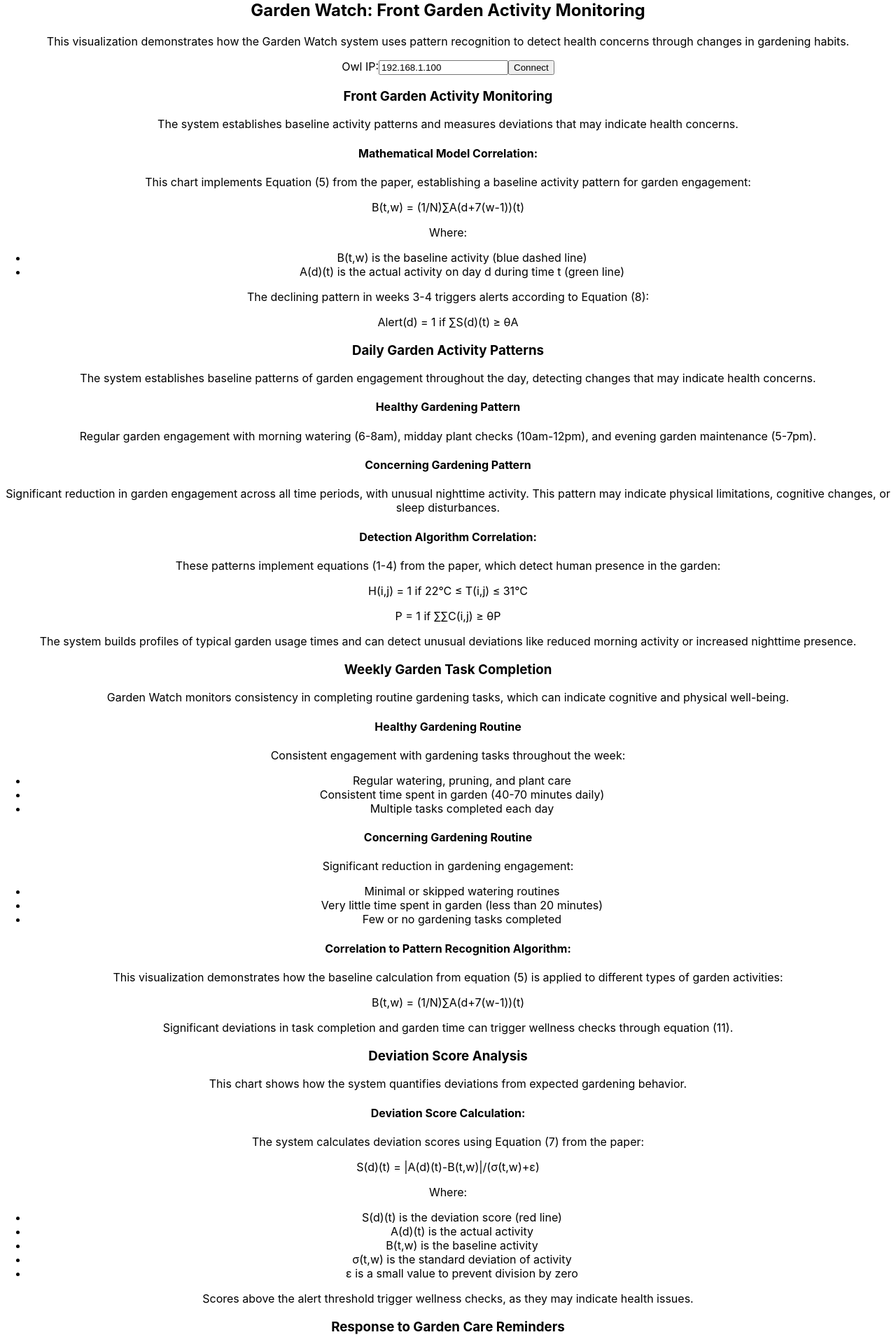
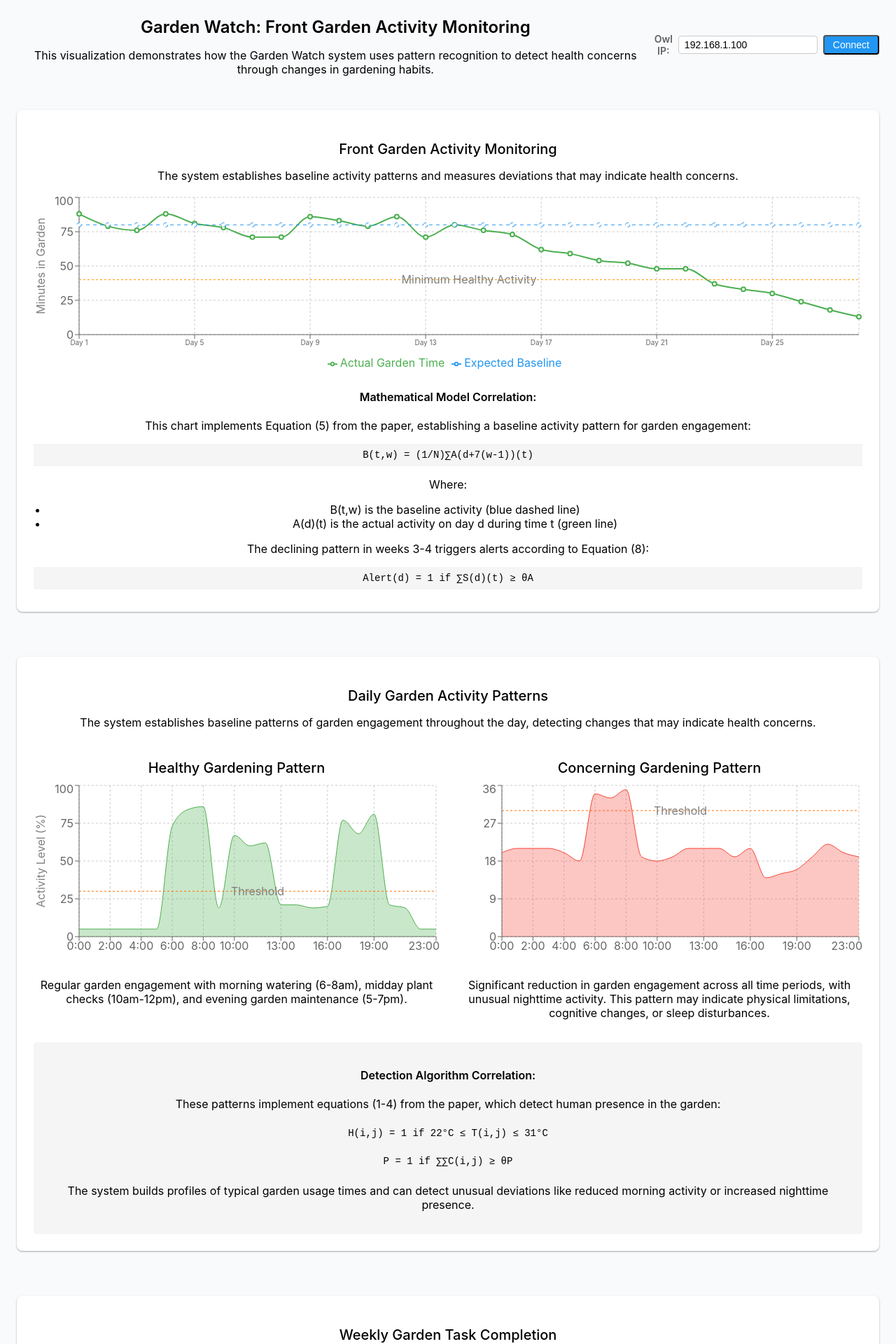
Before and after one commit to anh0001/esp32-owl-companion, a React (Create React App) app in the folder garden-watch-client/: page / in a window 1280 px wide. Shown: the part 20-1940 px from the top of the page at 70% size. Built offline with nearby package versions, Linux system fonts and the light colour scheme.

Commit message:
Add initial CSS styles for GardenWatchClient layout and components

```diff
--- /dev/null
+++ b/garden-watch-client/src/GardenWatchClient.css
@@ -0,0 +1,164 @@
+/* GardenWatchClient.css */
+.garden-watch-container {
+    display: flex;
+    flex-direction: column;
+    gap: 2rem;
+    padding: 1.5rem;
+    background-color: #f9fafb;
+  }
+
+  .header-container {
+    display: flex;
+    justify-content: space-between;
+    align-items: center;
+  }
+
+  .card {
+    background-color: white;
+    padding: 1.5rem;
+    border-radius: 0.5rem;
+    box-shadow: 0 1px 3px rgba(0, 0, 0, 0.12), 0 1px 2px rgba(0, 0, 0, 0.24);
+    margin-bottom: 2rem;
+  }
+
+  .title {
+    font-size: 1.5rem;
+    font-weight: 600;
+    margin-bottom: 1rem;
+  }
+
+  .subtitle {
+    font-size: 1.25rem;
+    font-weight: 500;
+    margin-bottom: 0.5rem;
+  }
+
+  .grid-container {
+    display: grid;
+    grid-template-columns: 1fr;
+    gap: 1.5rem;
+  }
+
+  @media (min-width: 768px) {
+    .grid-container {
+      grid-template-columns: 1fr 1fr;
+    }
+  }
+
+  .chart-container {
+    height: 16rem;
+  }
+
+  .large-chart-container {
+    height: 20rem;
+  }
+
+  .text-box {
+    margin-top: 1.5rem;
+  }
+
+  .alert-box {
+    background-color: #ffebee;
+    border: 1px solid #ffcdd2;
+    color: #b71c1c;
+    padding: 1rem;
+    border-radius: 0.25rem;
+    position: relative;
+  }
+
+  .info-box {
+    background-color: #f5f5f5;
+    padding: 1rem;
+    border-radius: 0.25rem;
+    margin-top: 1rem;
+  }
+
+  .loading-container {
+    display: flex;
+    align-items: center;
+    justify-content: center;
+    height: 16rem;
+  }
+
+  .loading-content {
+    text-align: center;
+  }
+
+  .loading-spinner {
+    display: inline-block;
+    width: 2rem;
+    height: 2rem;
+    border: 4px solid #e0e0e0;
+    border-top: 4px solid #2196f3;
+    border-radius: 50%;
+    animation: spin 1s linear infinite;
+  }
+
+  @keyframes spin {
+    0% { transform: rotate(0deg); }
+    100% { transform: rotate(360deg); }
+  }
+
+  .healthy-text {
+    color: #388e3c;
+  }
+
+  .concerning-text {
+    color: #d32f2f;
+  }
+
+  .list {
+    list-style-type: disc;
+    padding-left: 1.25rem;
+  }
+
+  .list-item {
+    margin-bottom: 0.25rem;
+  }
+
+  .form-container {
+    display: flex;
+    align-items: center;
+    gap: 0.5rem;
+  }
+
+  .input-field {
+    border: 1px solid #ccc;
+    border-radius: 0.25rem;
+    padding: 0.25rem 0.5rem;
+    font-size: 0.875rem;
+  }
+
+  .button {
+    background-color: #2196f3;
+    color: white;
+    padding: 0.25rem 0.75rem;
+    border-radius: 0.25rem;
+    font-size: 0.875rem;
+    cursor: pointer;
+  }
+
+  .button:hover {
+    background-color: #1976d2;
+  }
+
+  .code-block {
+    background-color: #f5f5f5;
+    padding: 0.5rem;
+    font-family: monospace;
+    margin: 0.5rem 0;
+    font-size: 0.875rem;
+  }
+
+  .small-text {
+    font-size: 0.875rem;
+    color: #616161;
+  }
+
+  .italic-text {
+    font-style: italic;
+  }
+
+  .bold-text {
+    font-weight: 600;
+  }
--- a/garden-watch-client/src/GardenWatchClient.js
+++ b/garden-watch-client/src/GardenWatchClient.js
@@ -1,5 +1,6 @@
 import React, { useState, useEffect, useCallback } from 'react';
 import { LineChart, Line, BarChart, Bar, XAxis, YAxis, CartesianGrid, Tooltip, Legend, ReferenceLine, ResponsiveContainer, AreaChart, Area } from 'recharts';
+import './GardenWatchClient.css'; // added CSS import
 
 const GardenWatchClient = () => {
   // State for the different data types
@@ -182,7 +183,7 @@ const GardenWatchClient = () => {
       setError('Failed to fetch data from the Garden Watch system. Please check the connection and try again.');
       setLoading(false);
     }
-  }, [generateGardenActivityData, generateDailyActivityData, generateWeeklyGardeningData, generateReminderData]);
+  }, [generateGardenActivityData, generateDailyActivityData, generateWeeklyGardeningData, generateReminderData, owlIp]);
 
   // Fetch data on component mount and when owl IP changes
   useEffect(() => {
@@ -190,7 +191,7 @@ const GardenWatchClient = () => {
     // In a real app, you might want to set up a refresh interval
     // const interval = setInterval(fetchData, 60000); // Refresh every minute
     // return () => clearInterval(interval);
-  }, [fetchData, owlIp]);
+  }, [fetchData]);
 
   // Handle form submission for IP address
   const handleSubmit = (e) => {
@@ -200,10 +201,10 @@ const GardenWatchClient = () => {
 
   if (loading) {
     return (
-      <div className="flex items-center justify-center h-64">
-        <div className="text-center">
-          <div className="inline-block animate-spin rounded-full h-8 w-8 border-4 border-blue-500 border-t-transparent"></div>
-          <p className="mt-2 text-gray-700">Loading data from Garden Watch system...</p>
+      <div className="loading-container">
+        <div className="loading-content">
+          <div className="loading-spinner"></div>
+          <p>Loading data from Garden Watch system...</p>
         </div>
       </div>
     );
@@ -211,32 +212,32 @@ const GardenWatchClient = () => {
 
   if (error) {
     return (
-      <div className="bg-red-100 border border-red-400 text-red-700 px-4 py-3 rounded relative" role="alert">
-        <strong className="font-bold">Error!</strong>
-        <span class="block sm:inline"> {error}</span>
+      <div className="alert-box" role="alert">
+        <strong className="bold-text">Error!</strong>
+        <span> {error}</span>
       </div>
     );
   }
 
   return (
-    <div className="flex flex-col gap-8 p-6 bg-gray-50">
-      <div className="flex justify-between items-center">
+    <div className="garden-watch-container">
+      <div className="header-container">
         <div>
-          <h2 className="text-2xl font-bold mb-4">Garden Watch: Front Garden Activity Monitoring</h2>
-          <p className="mb-2">This visualization demonstrates how the Garden Watch system uses pattern recognition to detect health concerns through changes in gardening habits.</p>
+          <h2 className="title">Garden Watch: Front Garden Activity Monitoring</h2>
+          <p>This visualization demonstrates how the Garden Watch system uses pattern recognition to detect health concerns through changes in gardening habits.</p>
         </div>
-        <form onSubmit={handleSubmit} className="flex items-center space-x-2">
-          <label className="text-sm font-medium">Owl IP:</label>
+        <form onSubmit={handleSubmit} className="form-container">
+          <label className="small-text bold-text">Owl IP:</label>
           <input
             type="text"
             value={owlIp}
             onChange={e => setOwlIp(e.target.value)}
-            className="border rounded px-2 py-1 text-sm"
+            className="input-field"
             placeholder="192.168.1.100"
           />
           <button
             type="submit"
-            className="bg-blue-500 text-white px-3 py-1 rounded text-sm hover:bg-blue-600"
+            className="button"
           >
             Connect
           </button>
@@ -244,11 +245,11 @@ const GardenWatchClient = () => {
       </div>
 
       {/* Activity and Deviation Chart */}
-      <div className="bg-white p-6 rounded-lg shadow">
-        <h3 className="text-xl font-semibold mb-4">Front Garden Activity Monitoring</h3>
-        <p className="mb-4">The system establishes baseline activity patterns and measures deviations that may indicate health concerns.</p>
+      <div className="card">
+        <h3 className="subtitle">Front Garden Activity Monitoring</h3>
+        <p>The system establishes baseline activity patterns and measures deviations that may indicate health concerns.</p>
 
-        <div className="h-80">
+        <div className="chart-container">
           <ResponsiveContainer width="100%" height="100%">
             <LineChart data={gardenActivityData}>
               <CartesianGrid strokeDasharray="3 3" />
@@ -263,29 +264,29 @@ const GardenWatchClient = () => {
           </ResponsiveContainer>
         </div>
 
-        <div className="mt-6">
-          <h4 className="font-medium mb-2">Mathematical Model Correlation:</h4>
+        <div className="text-box">
+          <h4 className="bold-text">Mathematical Model Correlation:</h4>
           <p>This chart implements Equation (5) from the paper, establishing a baseline activity pattern for garden engagement:</p>
-          <p className="bg-gray-100 p-2 font-mono mt-2 mb-4">B(t,w) = (1/N)∑A(d+7(w-1))(t)</p>
+          <p className="code-block">B(t,w) = (1/N)∑A(d+7(w-1))(t)</p>
           <p>Where:</p>
-          <ul className="list-disc pl-6 mt-2">
+          <ul className="list">
             <li>B(t,w) is the baseline activity (blue dashed line)</li>
             <li>A(d)(t) is the actual activity on day d during time t (green line)</li>
           </ul>
           <p className="mt-4">The declining pattern in weeks 3-4 triggers alerts according to Equation (8):</p>
-          <p className="bg-gray-100 p-2 font-mono mt-2">Alert(d) = 1 if ∑S(d)(t) ≥ θA</p>
+          <p className="code-block">Alert(d) = 1 if ∑S(d)(t) ≥ θA</p>
         </div>
       </div>
 
       {/* Daily Garden Activity Patterns */}
-      <div className="bg-white p-6 rounded-lg shadow">
-        <h3 className="text-xl font-semibold mb-4">Daily Garden Activity Patterns</h3>
-        <p className="mb-4">The system establishes baseline patterns of garden engagement throughout the day, detecting changes that may indicate health concerns.</p>
+      <div className="card">
+        <h3 className="subtitle">Daily Garden Activity Patterns</h3>
+        <p>The system establishes baseline patterns of garden engagement throughout the day, detecting changes that may indicate health concerns.</p>
 
-        <div className="grid grid-cols-1 md:grid-cols-2 gap-6">
+        <div className="grid-container">
           <div>
-            <h4 className="text-lg font-medium mb-2 text-green-700">Healthy Gardening Pattern</h4>
-            <div className="h-64">
+            <h4 className="subtitle">Healthy Gardening Pattern</h4>
+            <div className="chart-container">
               <ResponsiveContainer width="100%" height="100%">
                 <AreaChart data={dailyPatterns.healthy}>
                   <CartesianGrid strokeDasharray="3 3" />
@@ -297,12 +298,12 @@ const GardenWatchClient = () => {
                 </AreaChart>
               </ResponsiveContainer>
             </div>
-            <p className="mt-2 text-sm text-gray-600">Regular garden engagement with morning watering (6-8am), midday plant checks (10am-12pm), and evening garden maintenance (5-7pm).</p>
+            <p className="text-box">Regular garden engagement with morning watering (6-8am), midday plant checks (10am-12pm), and evening garden maintenance (5-7pm).</p>
           </div>
 
           <div>
-            <h4 className="text-lg font-medium mb-2 text-red-700">Concerning Gardening Pattern</h4>
-            <div className="h-64">
+            <h4 className="subtitle">Concerning Gardening Pattern</h4>
+            <div className="chart-container">
               <ResponsiveContainer width="100%" height="100%">
                 <AreaChart data={dailyPatterns.current}>
                   <CartesianGrid strokeDasharray="3 3" />
@@ -315,27 +316,27 @@ const GardenWatchClient = () => {
                 </AreaChart>
               </ResponsiveContainer>
             </div>
-            <p className="mt-2 text-sm text-gray-600">Significant reduction in garden engagement across all time periods, with unusual nighttime activity. This pattern may indicate physical limitations, cognitive changes, or sleep disturbances.</p>
+            <p className="text-box">Significant reduction in garden engagement across all time periods, with unusual nighttime activity. This pattern may indicate physical limitations, cognitive changes, or sleep disturbances.</p>
           </div>
         </div>
-        <div className="mt-4 bg-gray-100 p-4 rounded">
-          <h4 className="font-medium mb-2">Detection Algorithm Correlation:</h4>
+        <div className="info-box">
+          <h4 className="bold-text">Detection Algorithm Correlation:</h4>
           <p>These patterns implement equations (1-4) from the paper, which detect human presence in the garden:</p>
-          <p className="bg-gray-100 p-2 font-mono mt-2 mb-2">H(i,j) = 1 if 22°C ≤ T(i,j) ≤ 31°C</p>
-          <p className="bg-gray-100 p-2 font-mono mb-2">P = 1 if ∑∑C(i,j) ≥ θP</p>
+          <p className="code-block">H(i,j) = 1 if 22°C ≤ T(i,j) ≤ 31°C</p>
+          <p className="code-block">P = 1 if ∑∑C(i,j) ≥ θP</p>
           <p>The system builds profiles of typical garden usage times and can detect unusual deviations like reduced morning activity or increased nighttime presence.</p>
         </div>
       </div>
 
       {/* Weekly Garden Task Completion */}
-      <div className="bg-white p-6 rounded-lg shadow">
-        <h3 className="text-xl font-semibold mb-4">Weekly Garden Task Completion</h3>
-        <p className="mb-4">Garden Watch monitors consistency in completing routine gardening tasks, which can indicate cognitive and physical well-being.</p>
+      <div className="card">
+        <h3 className="subtitle">Weekly Garden Task Completion</h3>
+        <p>Garden Watch monitors consistency in completing routine gardening tasks, which can indicate cognitive and physical well-being.</p>
 
-        <div className="grid grid-cols-1 md:grid-cols-2 gap-6">
+        <div className="grid-container">
           <div>
-            <h4 className="text-lg font-medium mb-2 text-green-700">Healthy Gardening Routine</h4>
-            <div className="h-64">
+            <h4 className="subtitle">Healthy Gardening Routine</h4>
+            <div className="chart-container">
               <ResponsiveContainer width="100%" height="100%">
                 <BarChart data={weeklyTaskData.healthy}>
                   <CartesianGrid strokeDasharray="3 3" />
@@ -349,9 +350,9 @@ const GardenWatchClient = () => {
                 </BarChart>
               </ResponsiveContainer>
             </div>
-            <div className="mt-2 text-sm text-gray-600">
+            <div className="text-box">
               <p>Consistent engagement with gardening tasks throughout the week:</p>
-              <ul className="list-disc pl-5">
+              <ul className="list">
                 <li>Regular watering, pruning, and plant care</li>
                 <li>Consistent time spent in garden (40-70 minutes daily)</li>
                 <li>Multiple tasks completed each day</li>
@@ -360,8 +361,8 @@ const GardenWatchClient = () => {
           </div>
 
           <div>
-            <h4 className="text-lg font-medium mb-2 text-red-700">Concerning Gardening Routine</h4>
-            <div className="h-64">
+            <h4 className="subtitle">Concerning Gardening Routine</h4>
+            <div className="chart-container">
               <ResponsiveContainer width="100%" height="100%">
                 <BarChart data={weeklyTaskData.current}>
                   <CartesianGrid strokeDasharray="3 3" />
@@ -375,9 +376,9 @@ const GardenWatchClient = () => {
                 </BarChart>
               </ResponsiveContainer>
             </div>
-            <div className="mt-2 text-sm text-gray-600">
+            <div className="text-box">
               <p>Significant reduction in gardening engagement:</p>
-              <ul className="list-disc pl-5">
+              <ul className="list">
                 <li>Minimal or skipped watering routines</li>
                 <li>Very little time spent in garden (less than 20 minutes)</li>
                 <li>Few or no gardening tasks completed</li>
@@ -385,20 +386,20 @@ const GardenWatchClient = () => {
             </div>
           </div>
         </div>
-        <div className="mt-4 bg-gray-100 p-4 rounded">
-          <h4 className="font-medium mb-2">Correlation to Pattern Recognition Algorithm:</h4>
+        <div className="info-box">
+          <h4 className="bold-text">Correlation to Pattern Recognition Algorithm:</h4>
           <p>This visualization demonstrates how the baseline calculation from equation (5) is applied to different types of garden activities:</p>
-          <p className="bg-gray-100 p-2 font-mono mt-2 mb-2">B(t,w) = (1/N)∑A(d+7(w-1))(t)</p>
+          <p className="code-block">B(t,w) = (1/N)∑A(d+7(w-1))(t)</p>
           <p>Significant deviations in task completion and garden time can trigger wellness checks through equation (11).</p>
         </div>
       </div>
 
       {/* Deviation Score Chart */}
-      <div className="bg-white p-6 rounded-lg shadow">
-        <h3 className="text-xl font-semibold mb-4">Deviation Score Analysis</h3>
-        <p className="mb-4">This chart shows how the system quantifies deviations from expected gardening behavior.</p>
+      <div className="card">
+        <h3 className="subtitle">Deviation Score Analysis</h3>
+        <p>This chart shows how the system quantifies deviations from expected gardening behavior.</p>
 
-        <div className="h-64">
+        <div className="chart-container">
           <ResponsiveContainer width="100%" height="100%">
             <LineChart data={deviationData}>
               <CartesianGrid strokeDasharray="3 3" />
@@ -412,28 +413,28 @@ const GardenWatchClient = () => {
           </ResponsiveContainer>
         </div>
 
-        <div className="mt-6">
-          <h4 className="font-medium mb-2">Deviation Score Calculation:</h4>
+        <div className="text-box">
+          <h4 className="bold-text">Deviation Score Calculation:</h4>
           <p>The system calculates deviation scores using Equation (7) from the paper:</p>
-          <p className="bg-gray-100 p-2 font-mono mt-2 mb-4">S(d)(t) = |A(d)(t)-B(t,w)|/(σ(t,w)+ε)</p>
+          <p className="code-block">S(d)(t) = |A(d)(t)-B(t,w)|/(σ(t,w)+ε)</p>
           <p>Where:</p>
-          <ul className="list-disc pl-6 mt-2">
+          <ul className="list">
             <li>S(d)(t) is the deviation score (red line)</li>
             <li>A(d)(t) is the actual activity</li>
             <li>B(t,w) is the baseline activity</li>
             <li>σ(t,w) is the standard deviation of activity</li>
             <li>ε is a small value to prevent division by zero</li>
           </ul>
-          <p className="mt-4 italic">Scores above the alert threshold trigger wellness checks, as they may indicate health issues.</p>
+          <p className="italic-text">Scores above the alert threshold trigger wellness checks, as they may indicate health issues.</p>
         </div>
       </div>
 
       {/* Reminder Response Chart */}
-      <div className="bg-white p-6 rounded-lg shadow">
-        <h3 className="text-xl font-semibold mb-4">Response to Garden Care Reminders</h3>
-        <p className="mb-4">The Garden Watch owl provides plant care reminders. Response times provide insights into cognitive and physical function.</p>
+      <div className="card">
+        <h3 className="subtitle">Response to Garden Care Reminders</h3>
+        <p>The Garden Watch owl provides plant care reminders. Response times provide insights into cognitive and physical function.</p>
 
-        <div className="h-64">
+        <div className="chart-container">
           <ResponsiveContainer width="100%" height="100%">
             <BarChart data={reminderData}>
               <CartesianGrid strokeDasharray="3 3" />
@@ -447,24 +448,24 @@ const GardenWatchClient = () => {
           </ResponsiveContainer>
         </div>
 
-        <div className="mt-6">
-          <h4 className="font-medium mb-2">User Interaction Model:</h4>
+        <div className="text-box">
+          <h4 className="bold-text">User Interaction Model:</h4>
           <p>This chart implements the user interaction algorithms from Equations (9-11) in the paper:</p>
-          <p className="bg-gray-100 p-2 font-mono mt-2 mb-2">R(plant)(d,t) = 1 if (d mod f(plant)) = 0 and t = t(plant)</p>
-          <p className="bg-gray-100 p-2 font-mono mb-4">M(t) = M(wellness) if response time > threshold</p>
+          <p className="code-block">R(plant)(d,t) = 1 if (d mod f(plant)) = 0 and t = t(plant)</p>
+          <p className="code-block">M(t) = M(wellness) if response time > threshold</p>
           <p>The increasing response times in weeks 3-4 trigger wellness interaction mode (M(wellness)), prompting the owl to check on the elderly user.</p>
         </div>
       </div>
 
       {/* Framework Overview */}
-      <div className="bg-white p-6 rounded-lg shadow">
-        <h3 className="text-xl font-semibold mb-4">Garden Watch Monitoring Framework</h3>
+      <div className="card">
+        <h3 className="subtitle">Garden Watch Monitoring Framework</h3>
 
-        <div className="grid grid-cols-1 md:grid-cols-2 gap-6">
+        <div className="grid-container">
           <div>
-            <h4 className="text-lg font-medium mb-3">Activity Monitoring</h4>
-            <p className="mb-2">The system uses passive infrared sensing to detect presence in the garden:</p>
-            <div className="bg-gray-100 p-3 rounded mb-3 font-mono text-sm">
+            <h4 className="subtitle">Activity Monitoring</h4>
+            <p>The system uses passive infrared sensing to detect presence in the garden:</p>
+            <div className="code-block">
               H(i,j) = 1 if 22°C ≤ T(i,j) ≤ 31°C<br/>
               P = 1 if ∑∑C(i,j) ≥ θP
             </div>
@@ -472,9 +473,9 @@ const GardenWatchClient = () => {
           </div>
 
           <div>
-            <h4 className="text-lg font-medium mb-3">Pattern Recognition</h4>
-            <p className="mb-2">The system establishes personalized baselines and detects deviations:</p>
-            <div className="bg-gray-100 p-3 rounded mb-3 font-mono text-sm">
+            <h4 className="subtitle">Pattern Recognition</h4>
+            <p>The system establishes personalized baselines and detects deviations:</p>
+            <div className="code-block">
               B(t,w) = (1/N)∑A(d+7(w-1))(t)<br/>
               S(d)(t) = |A(d)(t)-B(t,w)|/(σ(t,w)+ε)
             </div>
@@ -482,8 +483,8 @@ const GardenWatchClient = () => {
           </div>
 
           <div>
-            <h4 className="text-lg font-medium mb-3">Health Insights from Gardening</h4>
-            <ul className="list-disc pl-5 space-y-1">
+            <h4 className="subtitle">Health Insights from Gardening</h4>
+            <ul className="list">
               <li>Reduced garden time may indicate physical limitations</li>
               <li>Missed plant care tasks may suggest memory issues</li>
               <li>Irregular patterns may signal cognitive changes</li>
@@ -492,9 +493,9 @@ const GardenWatchClient = () => {
           </div>
 
           <div>
-            <h4 className="text-lg font-medium mb-3">Non-Intrusive Design</h4>
-            <p className="mb-2">The owl-shaped design provides several benefits:</p>
-            <ul className="list-disc pl-5 space-y-1">
+            <h4 className="subtitle">Non-Intrusive Design</h4>
+            <p>The owl-shaped design provides several benefits:</p>
+            <ul className="list">
               <li>Appears as garden decor rather than medical equipment</li>
               <li>Reduces stigma associated with monitoring technology</li>
               <li>Integrates naturally into therapeutic gardening environment</li>
@@ -503,8 +504,8 @@ const GardenWatchClient = () => {
           </div>
         </div>
 
-        <div className="mt-6 p-4 bg-gray-100 rounded">
-          <p className="italic">The Garden Watch framework addresses both technical monitoring requirements and the social-psychological factors affecting acceptance. This implementation preserves elderly dignity and autonomy while providing valuable health insights that can significantly improve care outcomes.</p>
+        <div className="info-box">
+          <p className="italic-text">The Garden Watch framework addresses both technical monitoring requirements and the social-psychological factors affecting acceptance. This implementation preserves elderly dignity and autonomy while providing valuable health insights that can significantly improve care outcomes.</p>
         </div>
       </div>
     </div>
```
